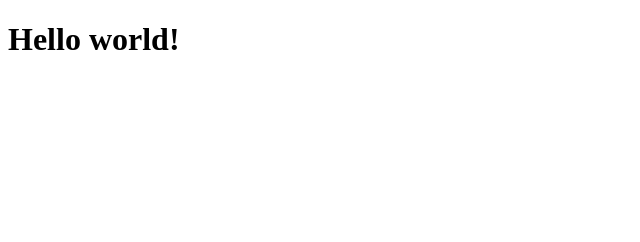
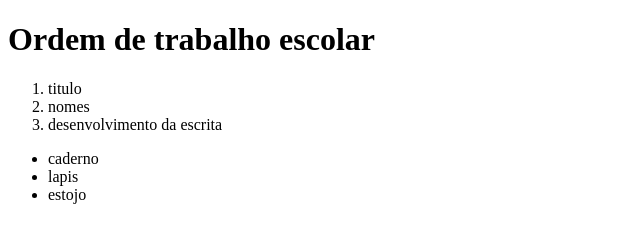
Before and after one commit to ISABELLICRISTINE/hello-web, a plain HTML site: page index.html in a window 1280 px wide. Shown: the whole page, without its empty margins (0-640 px from the left). Drawn offline with Linux system fonts and the light colour scheme.

Commit message:
Update index.html

```diff
--- a/index.html
+++ b/index.html
@@ -1,12 +1,21 @@
 <!DOCTYPE html>
 <html>
+ <head>
+  <charset utf-8>
+  <title>Pandora</title>
+</head>
 
-  <head>
-  <title>o mundo da imaginaçâo</title>
-  </head>
-
-  <body><body>
-  <h1>Hello world! </h1>
-
-
-  </html>
+<body>
+  <h1>Ordem de trabalho escolar</h1>
+<ol><!--ORDERED LIST (LISTA ORDENADA)-->
+  <li>titulo</li>
+  <li>nomes</li>
+  <li>desenvolvimento da escrita</li>
+ </ol>
+<ul><!--UNORDERED LIST(LISTA DESORDENADA)-->
+ <li>caderno</li>
+ <li>lapis</li>
+ <li>estojo</li>
+  </ul>
+ </boby>
+</html>
```
